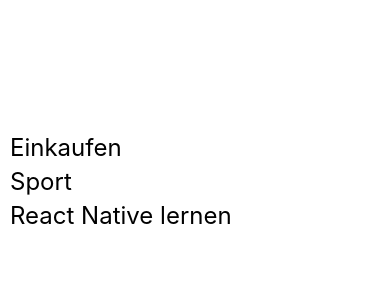
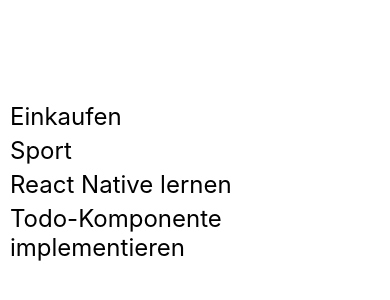
Before and after one commit to behrends/TodosReactNative2025, a React Native app: screen / in a window 390 px wide. Shown: the part 238-538 px from the top of the page. Built offline with nearby package versions, Linux system fonts and the light colour scheme.

Commit message:
Todo als eigene (inline) Komponente

```diff
--- a/App.js
+++ b/App.js
@@ -1,5 +1,13 @@
 import { StatusBar } from 'expo-status-bar';
 import { StyleSheet, Text, View } from 'react-native';
+
+function Todo() {
+  return (
+    <Text style={styles.todoText}>
+      Todo-Komponente implementieren
+    </Text>
+  );
+}
 
 export default function App() {
   return (
@@ -7,6 +15,7 @@
       <Text style={styles.todoText}>Einkaufen</Text>
       <Text style={styles.todoText}>Sport</Text>
       <Text style={styles.todoText}>React Native lernen</Text>
+      <Todo />
       <StatusBar style="auto" />
     </View>
   );
```
